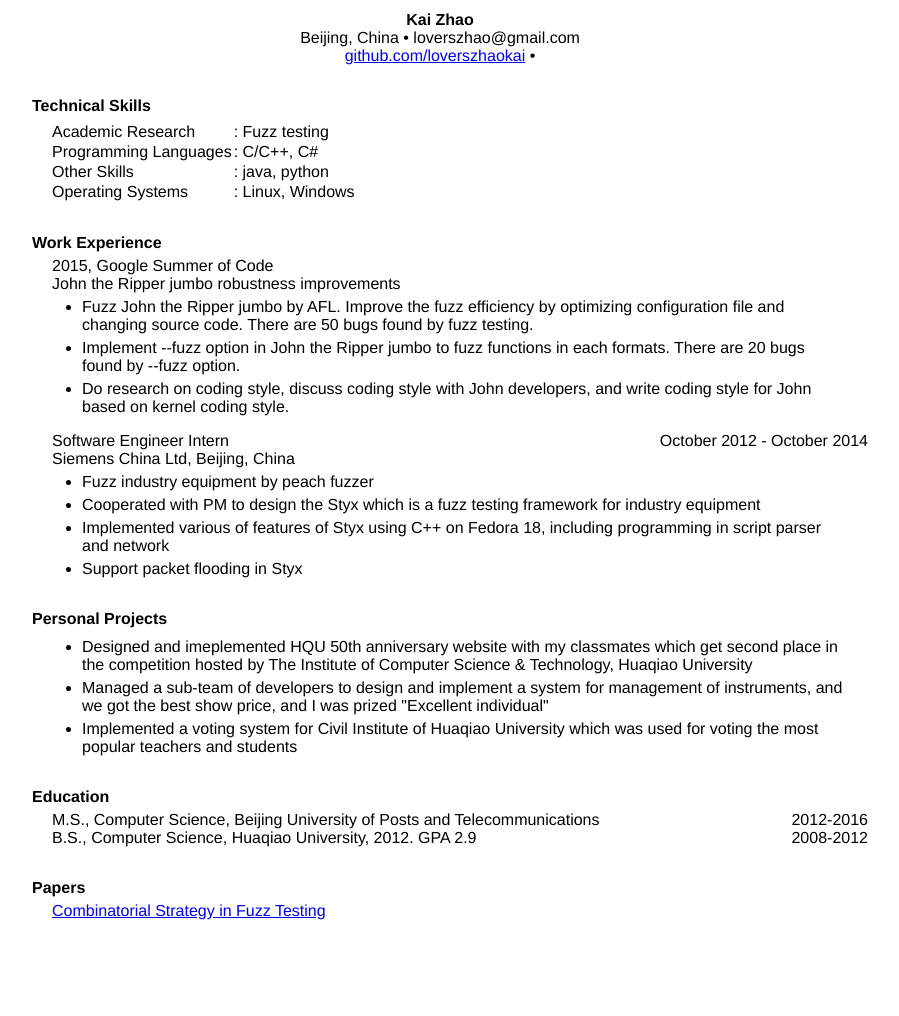
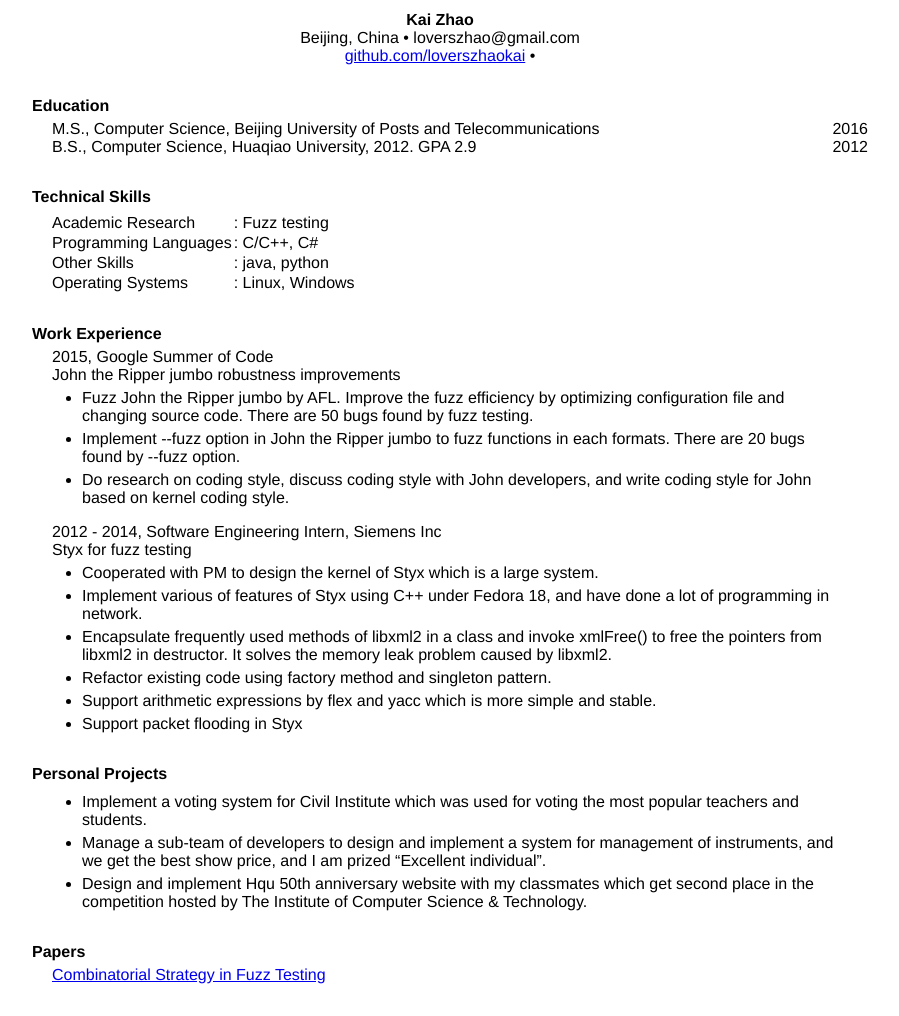
Before and after one commit to loverszhaokai/resume, a plain HTML site: page index.html in a window 1280 px wide. Shown: the whole page, without its empty margins (200-1099 px from the left). Before the commit the page ends 952 px from the top, so only its background shows below. Drawn offline with Linux system fonts and the light colour scheme.

Commit message:
Update Siemens work experience and Personal project

```diff
--- a/index.html
+++ b/index.html
@@ -19,6 +19,20 @@
   <div>Beijing, China &#x2022; loverszhao@gmail.com</div>
   <div><a href="https://github.com/loverszhaokai">github.com/loverszhaokai</a> &#x2022; </div>
 </header>
+
+<section id="education">
+  <h1>Education</h1>
+  <div style="height:5px"></div>
+
+  <div class="split">
+    <div>M.S., Computer Science, Beijing University of Posts and Telecommunications</div><div>2016</div>
+  </div>
+
+  <div class="split">
+    <div>B.S., Computer Science, Huaqiao University, 2012. GPA 2.9</div><div>2012</div>
+  </div>
+
+</section>
 
 <section id="technical">
   <h1>Technical Skills</h1>
@@ -65,14 +79,16 @@
 
   <div class="entry">
     <div class="split">
-      <div>Software Engineer Intern</div><div>October 2012 - October 2014</div>
+      <div>2012 - 2014, Software Engineering Intern, Siemens Inc</div>
     </div>
     <div>
-      <span class="company">Siemens China Ltd, Beijing, China</span>
+      <span class="company">Styx for fuzz testing</span>
       <ul>
-	<li class="work">Fuzz industry equipment by peach fuzzer</li>
-	<li class="work">Cooperated with PM to design the Styx which is a fuzz testing framework for industry equipment</li>
-	<li class="work">Implemented various of features of Styx using C++ on Fedora 18, including programming in script parser and  network</li>
+	<li class="work">Cooperated with PM to design the kernel of Styx which is a large system.</li>
+	<li class="work">Implement various of features of Styx using C++ under Fedora 18, and have done a lot of programming in network.</li>
+	<li class="work">Encapsulate frequently used methods of libxml2 in a class and invoke xmlFree() to free the pointers from libxml2 in destructor. It solves the memory leak problem caused by libxml2.</li>
+	<li class="work">Refactor existing code using factory method and singleton pattern.</li>
+	<li class="work">Support arithmetic expressions by flex and yacc which is more simple and stable.</li>
 	<li class="work">Support packet flooding in Styx</li>
       </ul>
     </div>
@@ -86,30 +102,16 @@
 
   <div class="entry">
       <ul>
-	<li class="work">Designed and imeplemented HQU 50th anniversary website with my classmates which get second place in the competition hosted by The Institute of Computer Science & Technology, Huaqiao University</li>
-	<li class="work">Managed a sub-team of developers to design and implement a system for management of instruments, and we got the best show price, and I was prized "Excellent individual"</li>
-	<li class="work">Implemented a voting system for Civil Institute of Huaqiao University which was used for voting the most popular teachers and students</li>
+	<li class="work">Implement a voting system for Civil Institute which was used for voting the most popular teachers and students.</li>
+	<li class="work">Manage a sub-team of developers to design and implement a system for management of instruments, and we get the best show price, and I am prized “Excellent individual”.</li>
+	<li class="work">Design and implement Hqu 50th anniversary website with my classmates which get second place in the competition hosted by The Institute of Computer Science & Technology.</li>
       </ul>
     </div>
   </div>
 
 </section>
 
-<section id="education">
-  <h1>Education</h1>
-  <div style="height:5px"></div>
-
-  <div class="split">
-    <div>M.S., Computer Science, Beijing University of Posts and Telecommunications</div><div>2012-2016</div>
-  </div>
-
-  <div class="split">
-    <div>B.S., Computer Science, Huaqiao University, 2012. GPA 2.9</div><div>2008-2012</div>
-  </div>
-
-</section>
-
-<section id="education">
+<section id="paper">
   <h1>Papers</h1>
   <div style="height:5px"></div>
 
```
